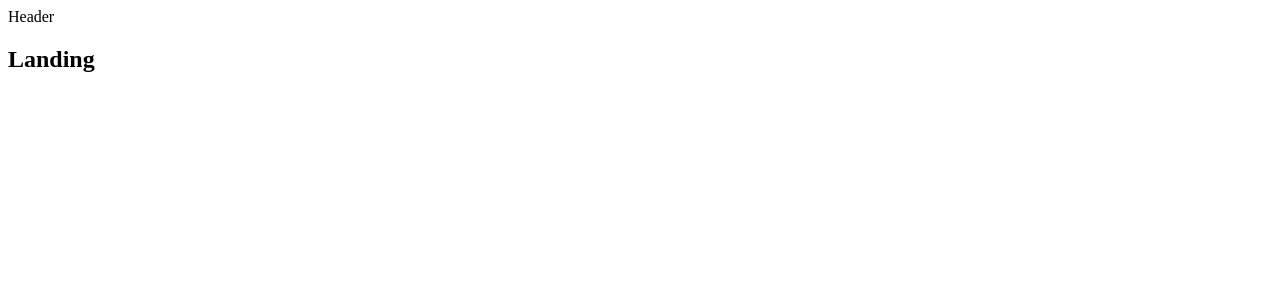
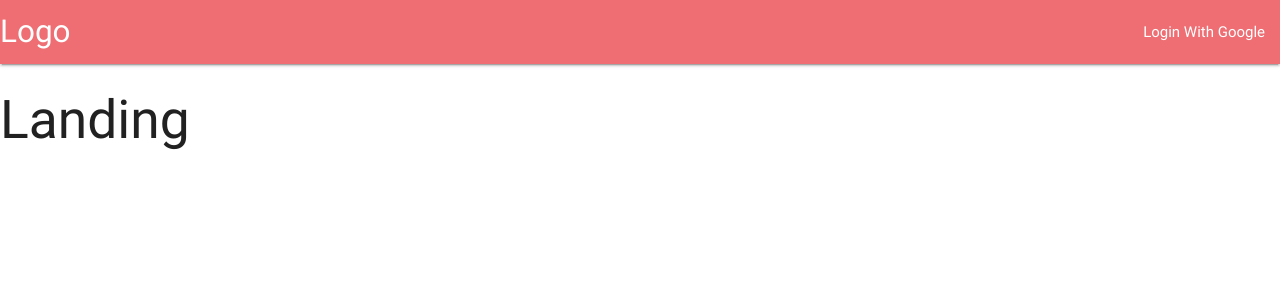
Before and after one commit to asherman-ca/ReactNode, a React (Create React App) app in the folder client/: page / in a window 1280 px wide. Shown: the top 300 px of the page. Built offline with nearby package versions, Linux system fonts and the light colour scheme.

Commit message:
initial materialize

```diff
--- a/client/package.json
+++ b/client/package.json
@@ -8,6 +8,7 @@
     }
   },
   "dependencies": {
+    "materialize-css": "^0.100.2",
     "react": "^16.2.0",
     "react-dom": "^16.2.0",
     "react-redux": "^5.0.6",
--- a/client/src/components/Header.js
+++ b/client/src/components/Header.js
@@ -2,7 +2,20 @@
 
 class Header extends Component {
   render() {
-    return <div>Header</div>;
+    return (
+      <nav>
+        <div className="nav-wrapper">
+          <a href="#" className="left brand-logo">
+            Logo
+          </a>
+          <ul className="right">
+            <li>
+              <a>Login With Google</a>
+            </li>
+          </ul>
+        </div>
+      </nav>
+    );
   }
 }
 
--- a/client/src/index.js
+++ b/client/src/index.js
@@ -1,5 +1,5 @@
 // redux setup
-
+import 'materialize-css/dist/css/materialize.min.css';
 import React from 'react';
 import ReactDOM from 'react-dom';
 import { Provider } from 'react-redux';
```
Also changed, not shown: 1 other file (tests, documents, lock files or other folders).
